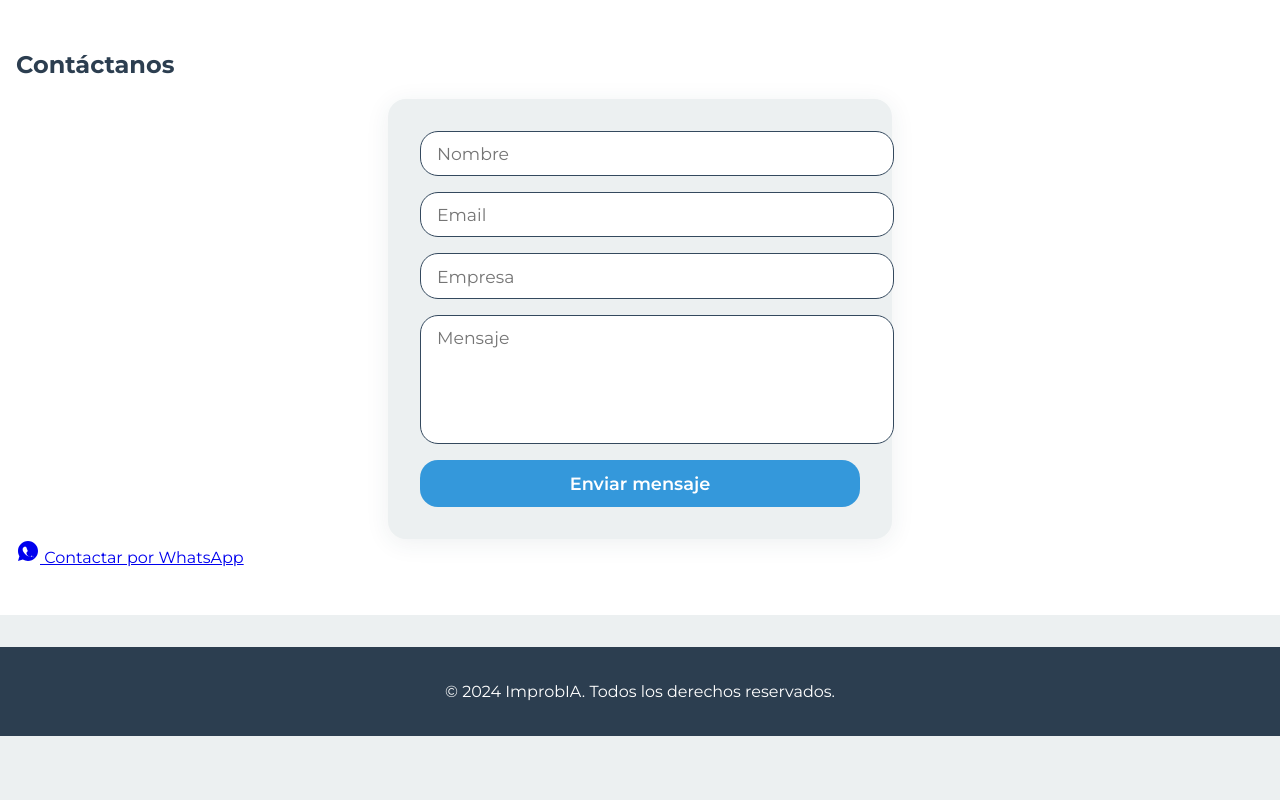
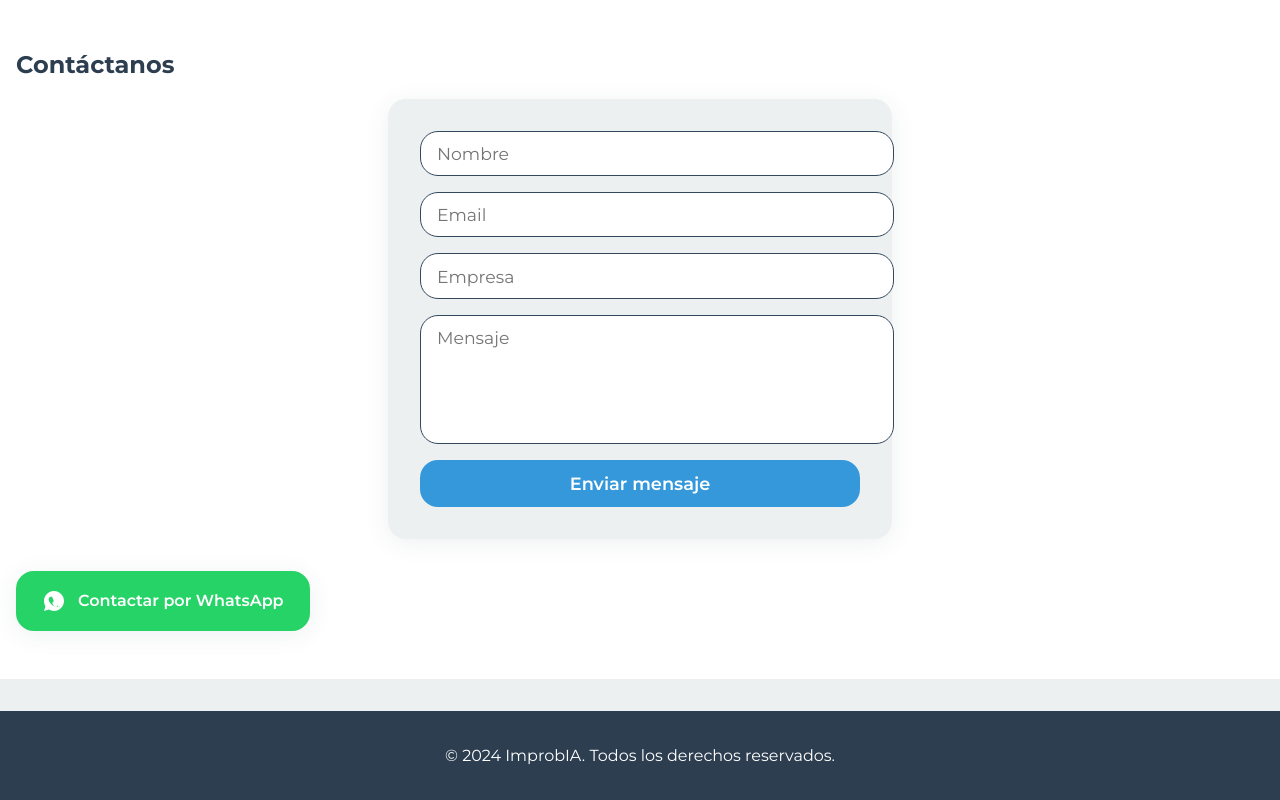
Before and after one commit to jorgeiba97/jorgeiba97.github.io, a plain HTML site: page index.html in a window 1280 px wide. Shown: the part 1852-2652 px from the top of the page. Before the commit the page ends 2588 px from the top, so only its background shows below. Drawn offline with Linux system fonts and the light colour scheme.

Commit message:
Update styles.css

```diff
--- a/styles.css
+++ b/styles.css
@@ -8,14 +8,12 @@
     --radius: 18px;
     --transition: all 0.38s cubic-bezier(.22,.68,.33,1.05);
 }
-
 body {
     margin: 0;
     font-family: 'Montserrat', -apple-system, BlinkMacSystemFont, 'Segoe UI', Roboto, Oxygen, Ubuntu, Cantarell, sans-serif;
     background: var(--bg);
     color: var(--main);
 }
-
 header {
     display: flex;
     justify-content: space-between;
@@ -28,14 +26,12 @@ header {
     z-index: 1000;
     box-shadow: 0 2px 8px rgba(0,0,0,0.07);
 }
-
 .logo {
     color: #fff;
     margin: 0;
     font-family: 'Montserrat', Arial, sans-serif;
     font-weight: 600;
 }
-
 nav ul {
     display: flex;
     gap: 1.5rem;
@@ -43,7 +39,6 @@ nav ul {
     margin: 0;
     padding: 0;
 }
-
 nav a {
     color: #fff;
     text-decoration: none;
@@ -51,7 +46,6 @@ nav a {
     font-family: 'Montserrat', sans-serif;
     position: relative;
 }
-
 nav a::after {
     content: '';
     display: block;
@@ -60,11 +54,9 @@ nav a::after {
     width: 0%;
     transition: width 0.3s;
 }
-
 nav a:hover::after {
     width: 100%;
 }
-
 .hero {
     min-height: 60vh;
     background: linear-gradient(120deg, var(--main) 60%, var(--accent) 120%);
@@ -75,26 +67,22 @@ nav a:hover::after {
     color: #fff;
     animation: slideDown 1s cubic-bezier(.36,.54,.49,.89) 0.2s both;
 }
-
 @keyframes slideDown {
     0% { opacity: 0; transform: translateY(-45px);}
     100% { opacity: 1; transform: translateY(0);}
 }
-
 .hero-content h2 {
     font-size: 2.6rem;
     margin-bottom: .5rem;
     font-family: 'Montserrat', sans-serif;
     font-weight: 700;
 }
-
 .hero-content p {
     font-size: 1.3rem;
     margin-bottom: 1.5rem;
     font-family: 'Montserrat', sans-serif;
     font-weight: 400;
 }
-
 .cta {
     display: inline-block;
     background: var(--accent);
@@ -108,34 +96,29 @@ nav a:hover::after {
     transition: var(--transition);
     box-shadow: var(--shadow);
 }
-
 .cta:hover {
     background: #fff;
     color: var(--accent);
     border: 2px solid var(--accent);
     transform: translateY(-2px);
 }
-
 .servicios {
     padding: 3rem 1rem 1rem;
     background: #fff;
     text-align: center;
 }
-
 .servicios h3 {
     margin-bottom: 2.2rem;
     font-size: 2.2rem;
     font-family: 'Montserrat', sans-serif;
     font-weight: 600;
 }
-
 .cards {
     display: flex;
     flex-wrap: wrap;
     gap: 2rem;
     justify-content: center;
 }
-
 .card {
     background: var(--card);
     box-shadow: var(--shadow);
@@ -146,30 +129,25 @@ nav a:hover::after {
     opacity: 0;
     transform: translateY(45px);
 }
-
 .card.visible {
     opacity: 1;
     transform: none;
 }
-
 .card:hover {
     transform: translateY(-5px);
     box-shadow: 0 8px 32px rgba(44,62,80,0.15);
 }
-
 .card h4 {
     color: var(--accent);
     margin-bottom: .7rem;
     font-family: 'Montserrat', sans-serif;
     font-weight: 600;
 }
-
 .card p {
     font-family: 'Montserrat', sans-serif;
     font-weight: 400;
     line-height: 1.6;
 }
-
 .about {
     padding: 3rem 1rem 2rem;
     background: var(--bg);
@@ -181,36 +159,30 @@ nav a:hover::after {
     transform: translateY(45px);
     transition: var(--transition);
 }
-
 .about.visible {
     opacity: 1;
     transform: none;
 }
-
 .about h3 {
     color: var(--main);
     font-family: 'Montserrat', sans-serif;
     font-weight: 600;
 }
-
 .about p {
     font-family: 'Montserrat', sans-serif;
     font-weight: 400;
     line-height: 1.6;
 }
-
 .contacto {
     padding: 3rem 1rem;
     background: #fff;
 }
-
 .contacto h3 {
     text-align: center;
     margin-bottom: 1.5rem;
     font-family: 'Montserrat', sans-serif;
     font-weight: 600;
 }
-
 form {
     display: flex;
     flex-direction: column;
@@ -225,12 +197,10 @@ form {
     transition: var(--transition);
     background: var(--bg);
 }
-
 form.visible {
     opacity: 1;
     transform: none;
 }
-
 input, textarea {
     width: 100%;
     padding: 0.7rem 1rem;
@@ -242,12 +212,10 @@ input, textarea {
     background: #fff;
     transition: border-color 0.3s ease;
 }
-
 input:focus, textarea:focus {
     outline: none;
     border-color: var(--accent);
 }
-
 button[type=submit] {
     background: var(--accent);
     color: #fff;
@@ -260,12 +228,10 @@ button[type=submit] {
     transition: var(--transition);
     cursor: pointer;
 }
-
 button[type=submit]:hover {
     background: var(--sec);
     transform: translateY(-2px);
 }
-
 footer {
     background: var(--main);
     color: #fff;
@@ -274,7 +240,6 @@ footer {
     margin-top: 2rem;
     font-family: 'Montserrat', sans-serif;
 }
-
 @media (max-width: 900px) {
     .cards {
         flex-direction: column;
@@ -286,18 +251,15 @@ footer {
         padding-right: 0.3rem;
     }
 }
-
 /* ==========================================================================
    FAQ SECTION - SIMPLE ACCORDION
    ========================================================================== */
-
 /* FAQ Container - Clean and minimal styling */
 .faq {
     padding: 2rem 1rem;
     max-width: 800px;
     margin: 2rem auto;
 }
-
 /* FAQ Title */
 .faq h2 {
     text-align: center;
@@ -307,21 +269,18 @@ footer {
     font-weight: 600;
     font-family: 'Montserrat', sans-serif;
 }
-
 /* FAQ List Container */
 .faq-list {
     display: flex;
     flex-direction: column;
     gap: 1rem;
 }
-
 /* Individual FAQ Item - Minimal styling */
 .faq-item {
     border: 1px solid #e0e0e0;
     border-radius: 4px;
     overflow: hidden;
 }
-
 /* FAQ Question Button - Native appearance */
 .faq-question {
     width: 100%;
@@ -336,16 +295,13 @@ footer {
     cursor: pointer;
     transition: background-color 0.2s ease;
 }
-
 .faq-question:hover {
     background: #e9ecef;
 }
-
 .faq-question:focus {
     outline: 2px solid var(--accent);
     outline-offset: -2px;
 }
-
 /* FAQ Answer Container - Simple collapsible */
 .faq-answer {
     max-height: 0;
@@ -353,11 +309,9 @@ footer {
     transition: max-height 0.3s ease;
     background: #ffffff;
 }
-
 .faq-answer.active {
     max-height: 200px; /* Adjust based on content */
 }
-
 .faq-answer p {
     margin: 0;
     padding: 1rem 1.5rem;
@@ -366,7 +320,6 @@ footer {
     font-size: 0.95rem;
     font-family: 'Montserrat', sans-serif;
 }
-
 /* Mobile Responsive - Simple adjustments */
 @media (max-width: 768px) {
     .faq {
@@ -389,3 +342,52 @@ footer {
         font-size: 0.9rem;
     }
 }
+
+/* ==========================================================================
+   WHATSAPP BUTTON STYLES
+   ========================================================================== */
+.whatsapp-btn {
+    display: inline-flex;
+    align-items: center;
+    gap: 0.75rem;
+    background: #25D366;
+    color: #ffffff;
+    text-decoration: none;
+    padding: 1rem 1.5rem;
+    border-radius: var(--radius);
+    font-family: 'Montserrat', sans-serif;
+    font-weight: 600;
+    font-size: 1rem;
+    margin-top: 2rem;
+    box-shadow: var(--shadow);
+    transition: var(--transition);
+    border: 2px solid #25D366;
+    justify-content: center;
+    max-width: 280px;
+    margin-left: auto;
+    margin-right: auto;
+}
+
+.whatsapp-btn:hover {
+    background: #1db954;
+    border-color: #1db954;
+    transform: translateY(-2px);
+    box-shadow: 0 6px 20px rgba(37, 211, 102, 0.3);
+}
+
+.whatsapp-btn svg {
+    width: 24px;
+    height: 24px;
+    flex-shrink: 0;
+}
+
+/* Mobile responsive */
+@media (max-width: 768px) {
+    .whatsapp-btn {
+        width: 100%;
+        max-width: none;
+        margin-top: 1.5rem;
+        padding: 1rem;
+        font-size: 0.95rem;
+    }
+}
```
